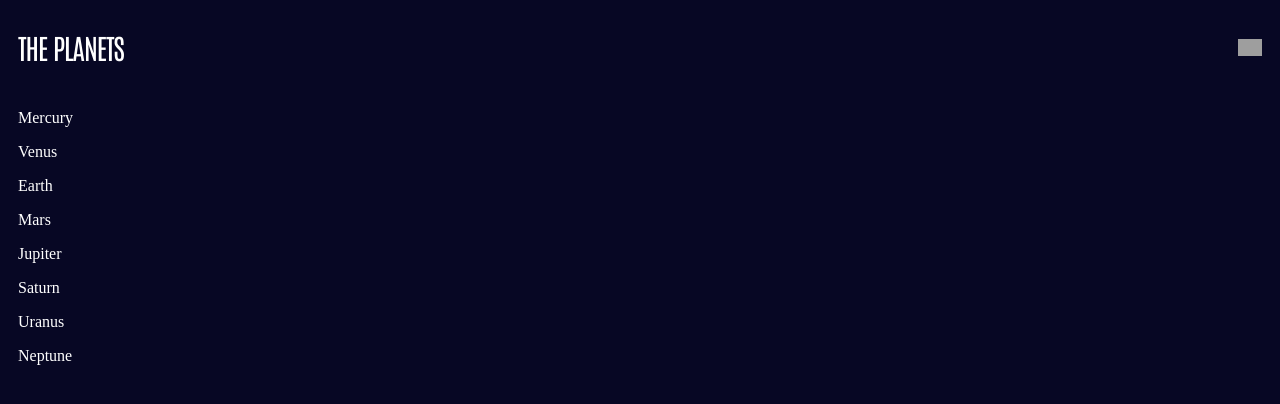
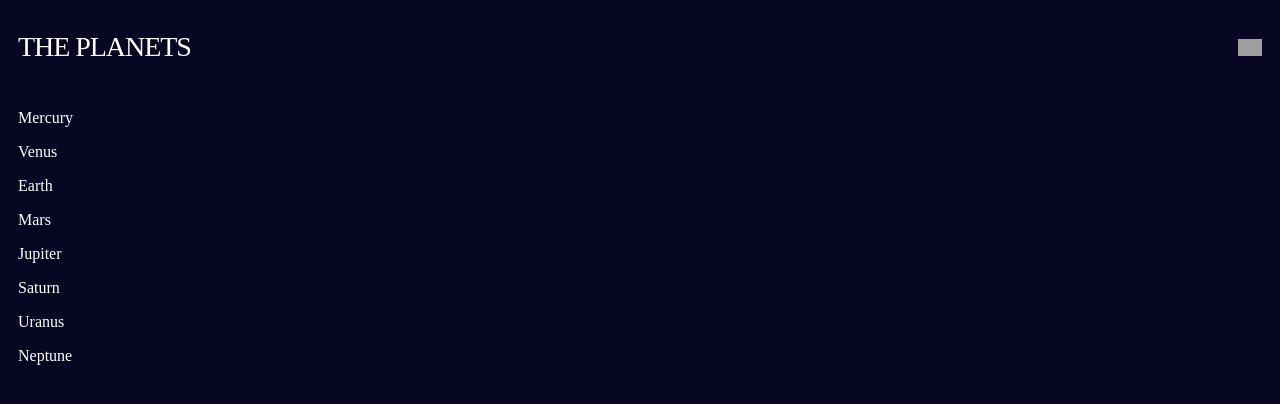
Before and after one commit to MidnightSilva/Planets-fact-site, a React (Create React App) app in the folder client/: page / in a window 1280 px wide. Shown: the top 404 px of the page. Built offline with nearby package versions, Linux system fonts and the light colour scheme; grey boxes are pictures that could not be loaded.

Commit message:
adding sass loader to fix crash on delpoyment

```diff
--- a/client/src/Scss/Variables.scss
+++ b/client/src/Scss/Variables.scss
@@ -1,4 +1,4 @@
-@import url('https://fonts.googleapis.com/css2?family=Antonio:wght@400;500;600&display=swap');
+// @import url('https://fonts.googleapis.com/css2?family=Antonio:wght@400;500;600&display=swap');
 
 
 //text variables
```
